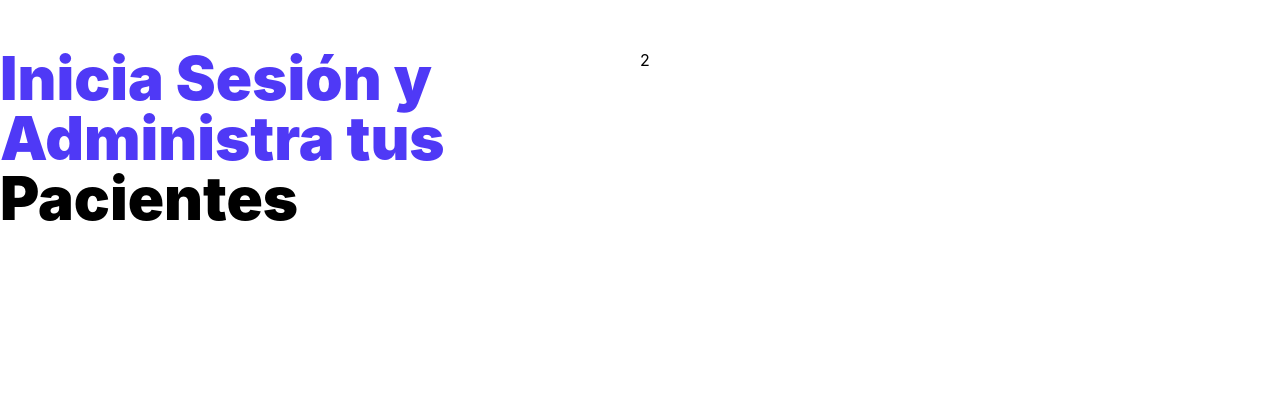
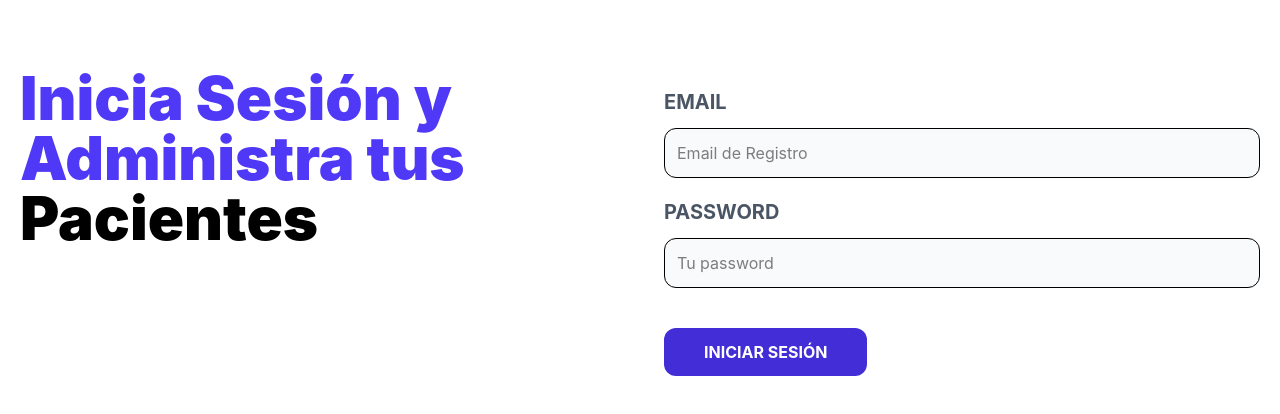
Before and after one commit to developer-ortega/veterinarios-frontend, a React (Vite) app: page / in a window 1280 px wide. Shown: the top 414 px of the page. Built offline with nearby package versions, Linux system fonts and the light colour scheme.

Commit message:
Creando formulario - Login

```diff
--- a/src/layout/AuthLayout.jsx
+++ b/src/layout/AuthLayout.jsx
@@ -3,7 +3,7 @@
 const AuthLayout = () => {
   return (
     <>
-      <main className="container mx-auto md:grid grid-cols-2 mt-12">
+      <main className="container mx-auto md:grid grid-cols-2 mt-12 gap-12 p-5">
         <Outlet />
       </main>
     </>
--- a/src/pages/Login.jsx
+++ b/src/pages/Login.jsx
@@ -6,7 +6,37 @@
                 <h1 className="text-indigo-600 font-black text-6xl">Inicia Sesión y Administra tus <span className="text-black">Pacientes</span></h1>
             </div>
             <div>
-                2
+                <form>
+                    <div className="my-5">
+                        <label
+                            className="uppercase text-gray-600 block text-xl font-bold"
+                        >
+                            Email
+                        </label>
+                        <input
+                            type="email"
+                            placeholder="Email de Registro"
+                            className="border w-full p-3 mt-3 bg-gray-50 rounded-xl"
+                        />
+                    </div>
+                    <div className="my-5">
+                        <label
+                            className="uppercase text-gray-600 block text-xl font-bold"
+                        >
+                            Password
+                        </label>
+                        <input
+                            type="password"
+                            placeholder="Tu password"
+                            className="border w-full p-3 mt-3 bg-gray-50 rounded-xl"
+                        />
+                    </div>
+                    <input
+                        type="submit"
+                        value="Iniciar Sesión"
+                        className="bg-indigo-700 w-full py-3 p-10 rounded-xl text-white uppercase font-bold mt-5 hover:cursor-pointer hover:bg-indigo-800 md:w-auto"
+                    />
+                </form>
             </div>
         </>
     )
```
